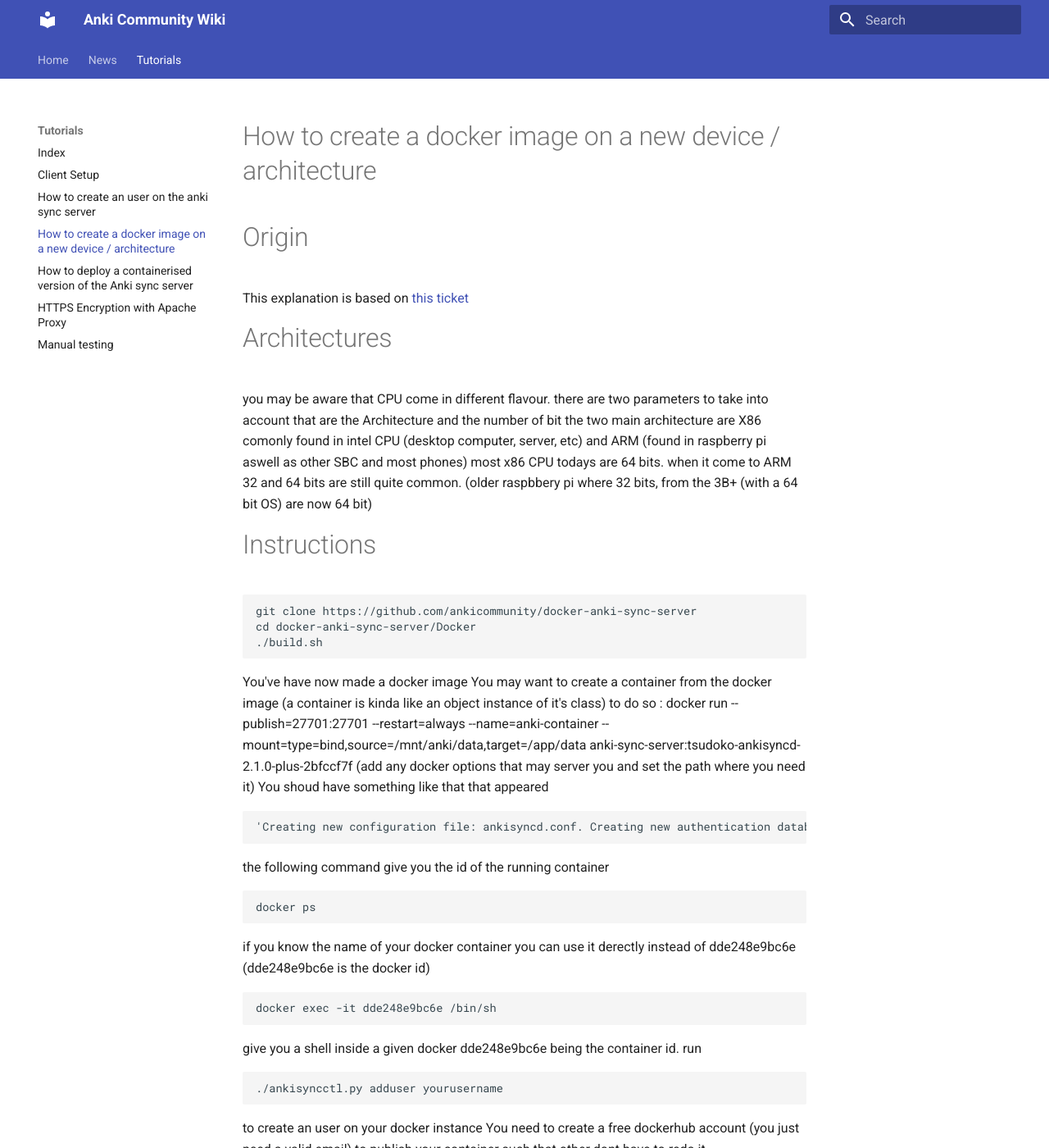
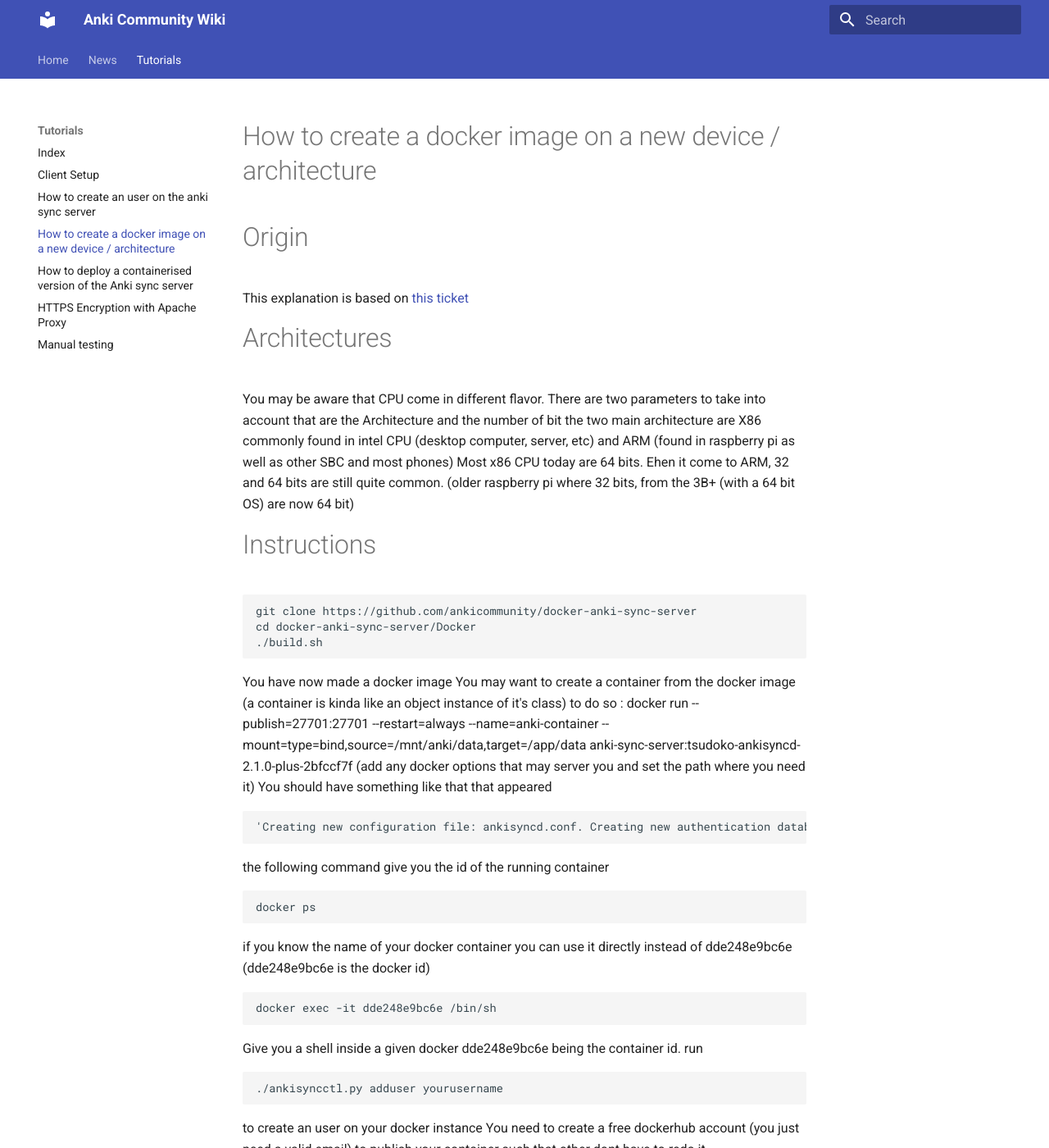
Before and after one commit to ankicommunity/ankicommunity.github.io, an MkDocs documentation site: the page built from docs/Tutorials/tutoCreatingDockerImage.md, in a window 1280 px wide and 1400 px high. Shown: the whole window at 82% size. Built offline with MkDocs 1.6.1 and Material for MkDocs 9.7.7, drawn with Linux system fonts in a browser that asks for light colours.

Commit message:
Update tutoCreatingDockerImage.md
Reviewed some typos

```diff
--- a/docs/Tutorials/tutoCreatingDockerImage.md
+++ b/docs/Tutorials/tutoCreatingDockerImage.md
@@ -5,33 +5,33 @@
 This explanation is based on [this ticket](https://github.com/ankicommunity/docker-anki-sync-server/issues/9)
 
 # Architectures
-you may be aware that CPU come in different flavour.
-there are two parameters to take into account that are the Architecture and the number of bit
-the two main architecture are X86 comonly found in intel CPU (desktop computer, server, etc) and ARM (found in raspberry pi aswell as other SBC and most phones)
-most x86 CPU todays are 64 bits.
-when it come to ARM 32 and 64 bits are still quite common. (older raspbbery pi where 32 bits, from the 3B+ (with a 64 bit OS) are now 64 bit)
+You may be aware that CPU come in different flavor.
+There are two parameters to take into account that are the Architecture and the number of bit
+the two main architecture are X86 commonly found in intel CPU (desktop computer, server, etc) and ARM (found in raspberry pi as well as other SBC and most phones)
+Most x86 CPU today are 64 bits.
+Ehen it come to ARM, 32 and 64 bits are still quite common. (older raspberry pi where 32 bits, from the 3B+ (with a 64 bit OS) are now 64 bit)
 
 # Instructions
     git clone https://github.com/ankicommunity/docker-anki-sync-server
     cd docker-anki-sync-server/Docker
     ./build.sh
-You've have now made a docker image
+You have now made a docker image
 You may want to create a container from the docker image (a container is kinda like an object instance of it's class)
 to do so :
     docker run --publish=27701:27701 --restart=always --name=anki-container --mount=type=bind,source=/mnt/anki/data,target=/app/data anki-sync-server:tsudoko-ankisyncd-2.1.0-plus-2bfccf7f
 (add any docker options that may server you and set the path where you need it)
-You shoud have something like that that appeared
+You should have something like that that appeared
 
     'Creating new configuration file: ankisyncd.conf. Creating new authentication database: auth.db. Creating collections directory: collections. Updating database schema Successfully updated table 'auth' No session DB found at the configured 'session_db_path' path. Starting tsudoko's anki-sync-server [2020-10-06 10:43:50,853]:INFO:ankisyncd:ankisyncd [unknown version] (https://github.com/tsudoko/anki-sync-ser ver) [2020-10-06 10:43:51,110]:INFO:ankisyncd:Loaded config from /app/anki-sync-server/ankisyncd.conf [2020-10-06 10:43:51,113]:INFO:ankisyncd.users:Found auth_db_path in config, using SqliteUserManager for auth [2020-10-06 10:43:51,119]:INFO:ankisyncd.sessions:Found session_db_path in config, using SqliteSessionManager for auth [2020-10-06 10:43:51,126]:INFO:ankisyncd:Serving HTTP on 0.0.0.0 port 27701... [2020-10-06 10:43:51,613]:INFO:ankisyncd.http:127.0.0.1 "GET / HTTP/1.1" 200 16'
 the following command give you the id of the running container
 
     docker ps
 
-if you know the name of your docker container you can use it derectly instead of dde248e9bc6e (dde248e9bc6e is the docker id)
+if you know the name of your docker container you can use it directly instead of dde248e9bc6e (dde248e9bc6e is the docker id)
 
     docker exec -it dde248e9bc6e /bin/sh
 
-give you a shell inside a given docker dde248e9bc6e being the container id.
+Give you a shell inside a given docker dde248e9bc6e being the container id.
 run
 
     ./ankisyncctl.py adduser yourusername
```
